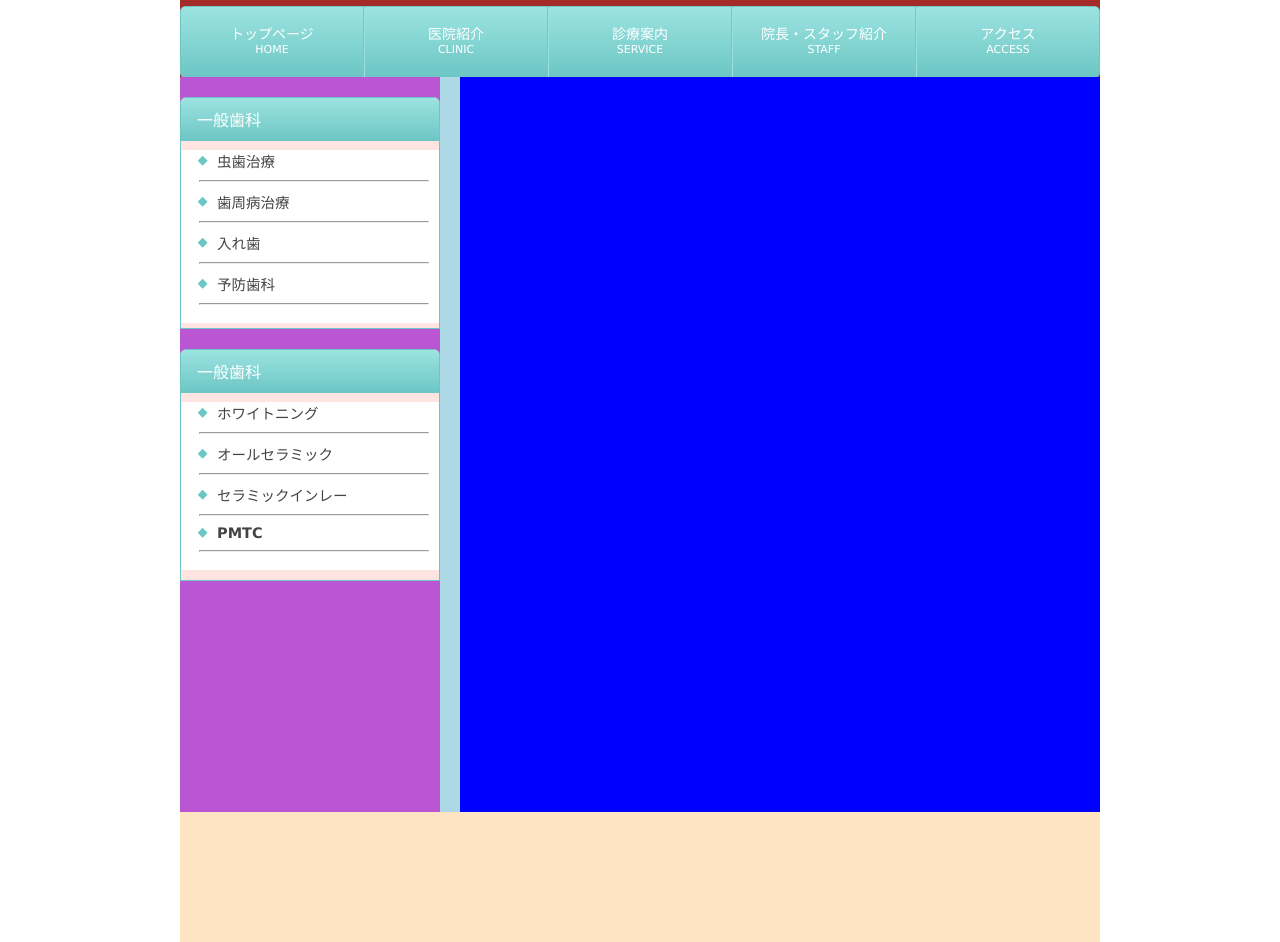
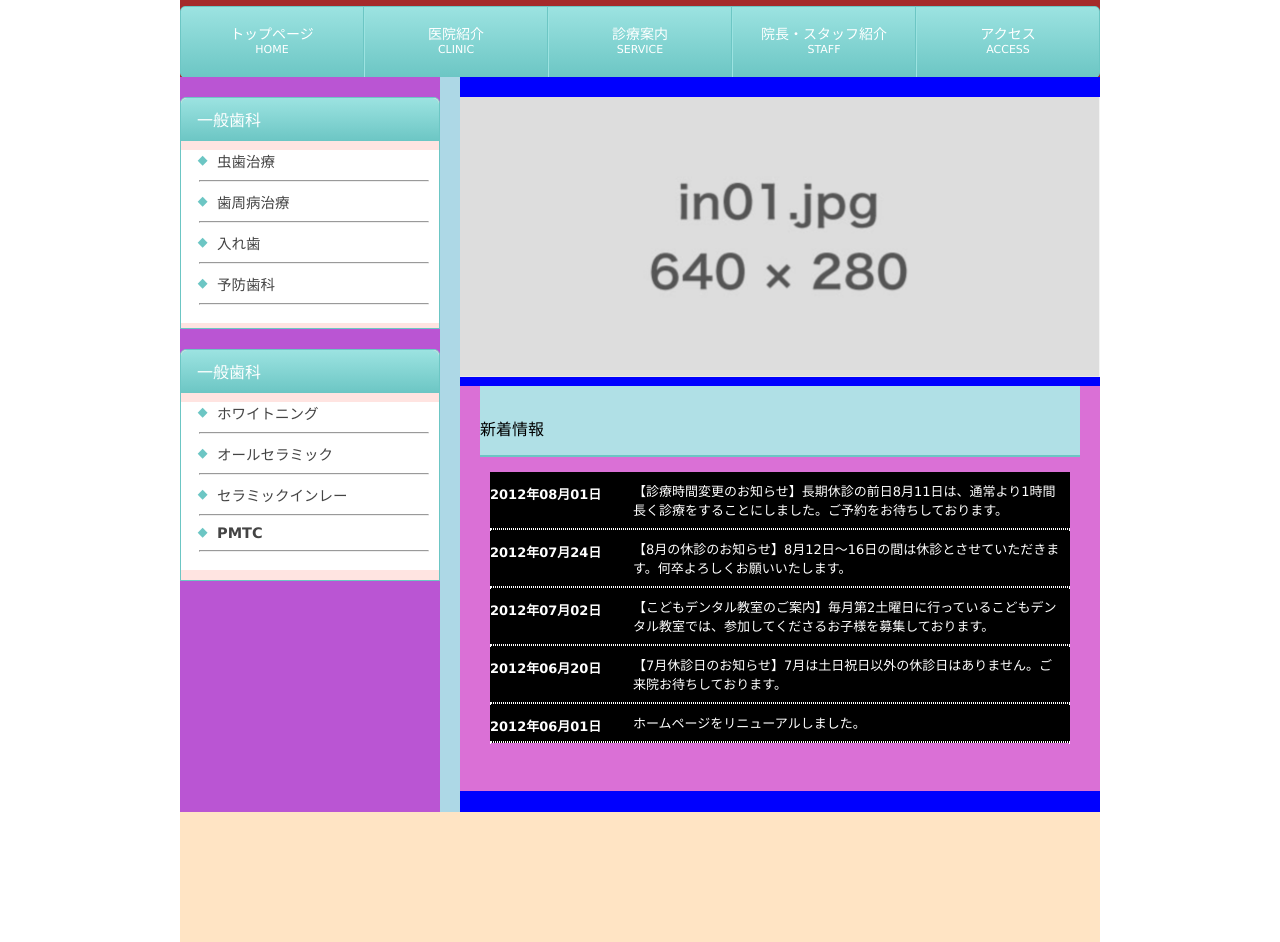
Before and after one commit to kibinag0/SiteCopy4, a plain HTML site: page index.html in a window 1280 px wide. Shown: the part 131-1073 px from the top of the page. Drawn offline with Linux system fonts and the light colour scheme.

Commit message:
finished the main content

```diff
--- a/index.html
+++ b/index.html
@@ -135,6 +135,86 @@
         <!-- ここがmain-contents -->
         <div class="main-content-box">
 
+            <!-- これは画像 -->
+            <div class="main-img-box"></div>
+
+            <!-- ここからブログポスト -->
+            <div class="blog-post-box">
+                <div class="blog-post-first-part">
+                    <p class="blog-post-title">新着情報</p>
+                    <hr>
+                </div>
+
+                <div class="blog-post-content-box">
+
+                    <div class="post-wrapper">
+                        <div class="blog-date">
+                            <p>2012年08月01日</p>
+                        </div>
+
+                        <div class="blog-inside-content">
+                            <p>【診療時間変更のお知らせ】長期休診の前日8月11日は、通常より1時間長く診療をすることにしました。ご予約をお待ちしております。</p>
+                        </div>
+                    </div>
+
+                    <hr class="dotted-grey-border">
+
+                    <div class="post-wrapper">
+                        <div class="blog-date">
+                            <p>2012年07月24日</p>
+                        </div>
+
+                        <div class="blog-inside-content">
+                            <p>
+                                【8月の休診のお知らせ】8月12日～16日の間は休診とさせていただきます。何卒よろしくお願いいたします。</p>
+                        </div>
+                    </div>
+
+                    <hr class="dotted-grey-border">
+
+                    <div class="post-wrapper">
+                        <div class="blog-date">
+                            <p>2012年07月02日</p>
+                        </div>
+
+                        <div class="blog-inside-content">
+                            <p>【こどもデンタル教室のご案内】毎月第2土曜日に行っているこどもデンタル教室では、参加してくださるお子様を募集しております。</p>
+                        </div>
+                    </div>
+
+                    <hr class="dotted-grey-border">
+
+
+                    <div class="post-wrapper">
+                        <div class="blog-date">
+                            <p>2012年06月20日</p>
+                        </div>
+
+                        <div class="blog-inside-content">
+                            <p>【7月休診日のお知らせ】7月は土日祝日以外の休診日はありません。ご来院お待ちしております。</p>
+                        </div>
+
+                    </div>
+
+                    <hr class="dotted-grey-border">
+
+
+                    <div class="post-wrapper">
+                        <div class="blog-date">
+                            <p>2012年06月01日</p>
+                        </div>
+
+                        <div class="blog-inside-content">
+                            <p>ホームページをリニューアルしました。</p>
+                        </div>
+                    </div>
+
+                    <hr class="dotted-grey-border">
+
+                </div>
+
+            </div>
+
         </div>
 
     </div>
--- a/style.css
+++ b/style.css
@@ -221,3 +221,72 @@ a{
     height: 735px;
     background-color: blue;
 }
+
+.main-img-box{
+    margin-top: 20px;
+    background-image: url(images/no-image.png);
+    background-size: cover;
+    height: 280px;
+    width: 640px;
+
+}
+
+.blog-post-box{
+    margin-top: 9px;
+    height: 405px;
+    width: 640px;
+    background-color: orchid;
+}
+
+.blog-post-first-part{
+    width: 600px;
+    background-color: powderblue;
+    padding-top: 30px;
+    margin-left: 20px;
+
+}
+
+.blog-post-first-part hr{
+    margin-top: 15px;
+    margin-bottom: 15px;
+    border: 1.5px solid #6CC6C4;
+}
+
+.blog-post-title{
+    margin: 0;
+}
+
+.blog-post-content-box{
+    width: 580px;
+    background-color: black;
+    margin: 0 auto;
+}
+
+.post-wrapper{
+    display: flex;
+    color: white;
+}
+
+.blog-date{
+    font-size: 13px;
+    font-weight: 600;
+    width: 143px;
+}
+
+.blog-date p{
+    margin-top: 12px;
+    margin-bottom: 0;
+}
+
+.blog-inside-content{
+    font-size: 13px;
+    width: 430px;
+}
+.blog-inside-content p{
+    margin: 9px auto;
+}
+
+.dotted-grey-border{
+    border: dotted 0.5px white;
+    margin: 0;
+}
```
